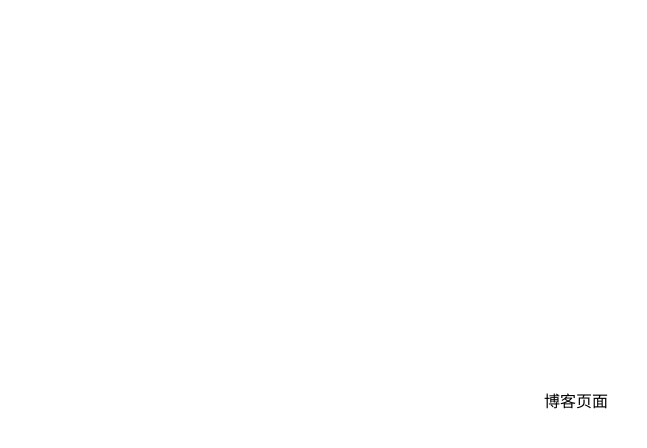
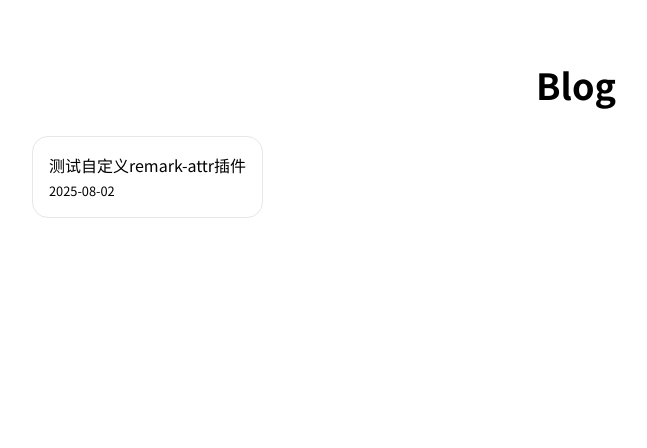
Before and after one commit to littlebearbug/mochineko, a Next.js app: page / in a window 1280 px wide. Shown: the top 448 px of the page, without its empty margins (64-711 px from the left). Built offline with nearby package versions, Linux system fonts and the light colour scheme.

Commit message:
feat: 优化打包体积

```diff
--- a/package.json
+++ b/package.json
@@ -15,7 +15,6 @@
   "dependencies": {
     "gray-matter": "^4.0.3",
     "next": "15.4.5",
-    "prettier": "3.6.2",
     "react": "19.1.0",
     "react-dom": "19.1.0",
     "react-markdown": "^10.1.0",
@@ -33,6 +32,7 @@
     "@types/react-syntax-highlighter": "^15.5.13",
     "eslint": "^9",
     "eslint-config-next": "15.4.5",
+    "prettier": "^3.6.2",
     "tailwindcss": "^4",
     "typescript": "^5"
   }
--- a/src/app/blog/[slug]/page.tsx
+++ b/src/app/[slug]/page.tsx
@@ -1,10 +1,9 @@
 import { Metadata } from 'next';
-import { getAllPostSlugs, getPostData } from '../../../lib/posts';
+import { getAllPostSlugs, getPostData } from '@/lib/posts';
 import { notFound } from 'next/navigation';
 
 import BlogContent from './sections/BlogContent';
 import BlogHero from './sections/BlogHero';
-import './styles.css';
 
 export async function generateStaticParams() {
   const paths = getAllPostSlugs();
--- a/src/app/blog/[slug]/sections/BlogContent/index.tsx
+++ b/src/app/[slug]/sections/BlogContent/index.tsx
@@ -3,11 +3,19 @@
 import { ElementContent } from 'hast';
 import { isValidElement } from 'react';
 import ReactMarkdown, { Components } from 'react-markdown';
-import SyntaxHighlighter from 'react-syntax-highlighter';
+import { PrismLight as SyntaxHighlighter } from 'react-syntax-highlighter';
 import Image from 'next/image';
 import remarkGfm from 'remark-gfm';
 import remarkAttributes from '@/plugins/remark-attributes';
 import { a11yDark } from 'react-syntax-highlighter/dist/esm/styles/hljs';
+
+import javascript from 'react-syntax-highlighter/dist/esm/languages/prism/javascript';
+import typescript from 'react-syntax-highlighter/dist/esm/languages/prism/typescript';
+import markdown from 'react-syntax-highlighter/dist/esm/languages/prism/markdown';
+
+SyntaxHighlighter.registerLanguage('javascript', javascript);
+SyntaxHighlighter.registerLanguage('typescript', typescript);
+SyntaxHighlighter.registerLanguage('markdown', markdown);
 
 const BlogContent = ({ content }: { content: string }) => {
   const slugify = (text: string) => text.toLowerCase().replace(/\s+/g, '-');
--- a/src/app/blog/page.tsx
+++ /dev/null
@@ -1,23 +0,0 @@
-import Link from 'next/link';
-import { getSortedPostsData, PostMeta } from '../../lib/posts'; // 调整路径
-
-export default function BlogIndex() {
-  const allPostsData: PostMeta[] = getSortedPostsData();
-
-  return (
-    <section>
-      <h2>Blog</h2>
-      <ul>
-        {allPostsData.map(({ slug, date, title }) => (
-          <li key={slug}>
-            <Link href={`/blog/${slug}`}>{title}</Link>
-            <br />
-            <small>
-              <time dateTime={date}>{date}</time>
-            </small>
-          </li>
-        ))}
-      </ul>
-    </section>
-  );
-}
--- a/src/app/globals.css
+++ b/src/app/globals.css
@@ -9,6 +9,58 @@
 
   .small-caps {
     @apply tracking-[0.05em] uppercase text-[12px] font-[600];
+  }
+
+    .blog {
+    @apply text-[18px] leading-[1.5] font-[400] tracking-[0] max-lg:text-[16px] dark:text-gray-100;
+
+    h1 {
+      @apply text-[46px] font-[700] leading-[1.2] tracking-[-0.02em] py-6 max-lg:text-[37px];
+    }
+
+    h2 {
+      @apply text-[37px] font-[700] leading-[1.2] tracking-[-0.02em] py-6 max-lg:text-[30px];
+    }
+
+    h3 {
+      @apply text-[30px] font-[700] leading-[1.2] tracking-[-0.02em] py-4 max-lg:text-[24px];
+    }
+
+    h4 {
+      @apply text-[24px] font-[700] leading-[1.2] tracking-[-0.02em] py-4 max-lg:text-[18px];
+    }
+
+    p {
+      @apply py-4;
+    }
+
+    ul {
+      @apply list-disc py-4 pl-6 leading-[1.5];
+    }
+
+    ol {
+      @apply list-decimal py-4 pl-6 leading-[1.5];
+    }
+
+    img {
+      @apply max-w-[760px] mx-auto rounded-[16px];
+    }
+
+    a {
+      @apply text-blue-600 no-underline transition-colors hover:text-blue-700;
+    }
+
+
+    blockquote {
+      @apply border-l-4 border-blue-500 pl-4 py-4 my-4 rounded-[16px] bg-gray-50 dark:bg-gray-800;
+      p {
+        @apply text-[18px] leading-[1.5] font-[400] py-1 max-lg:text-[16px];
+      }
+    }
+
+    hr {
+      @apply my-4 border-0 h-[1px] bg-gray-300 dark:bg-gray-700;
+    }
   }
 }
 
--- a/src/app/page.tsx
+++ b/src/app/page.tsx
@@ -1,9 +1,29 @@
 import Link from 'next/link';
+import { getSortedPostsData, PostMeta } from '@/lib/posts';
 
-export default function Home() {
+export default function BlogIndex() {
+  const allPostsData: PostMeta[] = getSortedPostsData();
+
   return (
-    <div className="w-screen h-screen flex-center">
-      <Link href="/blog">博客页面</Link>
-    </div>
+    <section
+      className="flex flex-col gap-4 w-full py-16 px-24
+    max-lg:py-8 max-lg:px-5"
+    >
+      <h2 className="flex justify-center text-4xl font-bold mb-4">Blog</h2>
+      <ul className="flex flex-col gap-4">
+        {allPostsData.map(({ slug, date, title }) => (
+          <li
+            key={slug}
+            className="border border-gray-200 p-4 rounded-2xl w-fit"
+          >
+            <Link href={`/${slug}`}>{title}</Link>
+            <br />
+            <small>
+              <time dateTime={date}>{date}</time>
+            </small>
+          </li>
+        ))}
+      </ul>
+    </section>
   );
 }
```
Also changed, not shown: src/app/blog/[slug]/styles.css (deleted, +0 -55 lines), src/app/[slug]/sections/BlogHero/index.tsx (renamed from src/app/blog/[slug]/sections/BlogHero/index.tsx), 1 other file (tests, documents, lock files or other folders).
